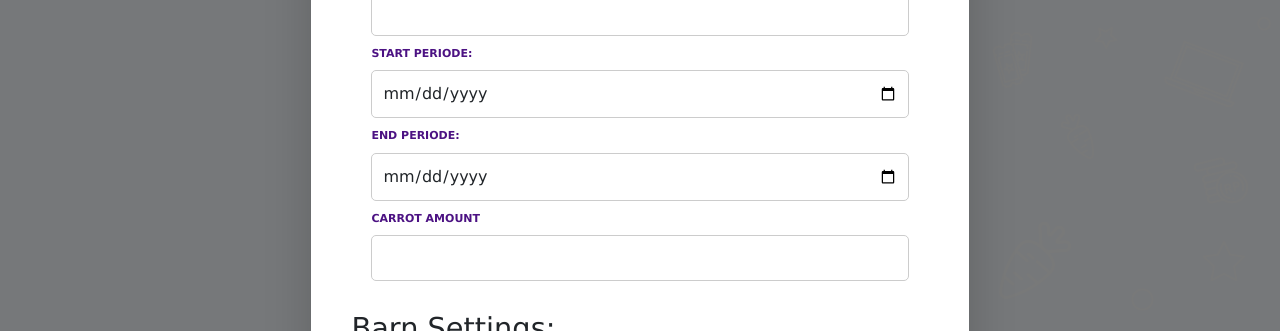
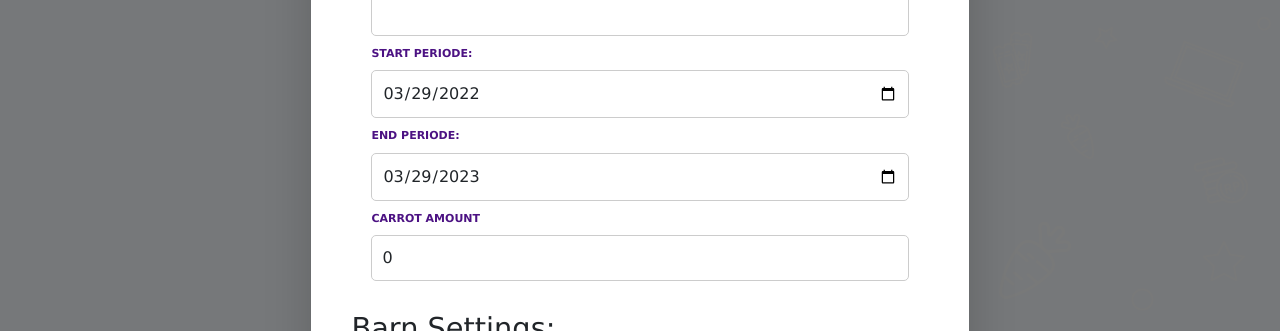
Before and after one commit to Mitrais-Carrot-2/carrot-frontend, a Next.js app: page /farmer in a window 1280 px wide. Both pictures are taken after a click on the button "Create Barn". Shown: the part 289-620 px from the top of the page. Built offline with nearby package versions, Linux system fonts and the light colour scheme; no server answers.

Commit message:
Add functional create new barn

```diff
--- a/components/Barn/CreateBarn.js
+++ b/components/Barn/CreateBarn.js
@@ -1,9 +1,24 @@
 import React from "react";
 import BarnReward from "./BarnReward";
-// import { AiOutlineClose } from "react-icons/ai";
 import Modal from "@components/Modal";
+import moment from "moment";
+import { useState } from "react";
+import axios from "axios";
 
 export default function CreateBarn(props) {
+  const today = moment().format("YYYY-MM-DD");
+  const nextYear = moment().add(1, "year").format("YYYY-MM-DD");
+  const [newBarn, setNewBarn] = useState({
+    barn_name: "",
+    start_date: today,
+    end_date: nextYear,
+    carrot_amount: 0,
+  });
+
+  function passNewBarnWithApi() {
+    console.log(newBarn);
+    axios.post("http://localhost:8181/api/farmer/barn/", newBarn);
+  }
   function createTable() {
     return (
       <div>
@@ -11,13 +26,35 @@ export default function CreateBarn(props) {
           <h2>Barn Details:</h2>
           <div className="barn-details">
             <label>Barn Name:</label>
-            <input type="text" name="barnName" />
+            <input
+              value={newBarn.barn_name}
+              type="text"
+              name="barnName"
+              onChange={(item) => setNewBarn({ ...newBarn, barn_name: item.target.value })}
+            />
             <label>Start Periode:</label>
-            <input type="date" name="startPeriode" />
+            <input
+              value={newBarn.start_date}
+              type="date"
+              name="startPeriode"
+              onChange={(item) => setNewBarn({ ...newBarn, start_date: item.target.value })}
+            />
             <label>End Periode:</label>
-            <input type="date" name="endPeriode" />
+            <input
+              value={newBarn.end_date}
+              type="date"
+              name="endPeriode"
+              onChange={(item) => setNewBarn({ ...newBarn, end_date: item.target.value })}
+            />
             <label>Carrot Amount</label>
-            <input type="number" name="carrotAmount" />
+            <input
+              value={newBarn.carrot_amount}
+              type="number"
+              name="carrotAmount"
+              onChange={(item) =>
+                setNewBarn({ ...newBarn, carrot_amount: item.target.value })
+              }
+            />
           </div>
 
           <h2>Barn Settings:</h2>
@@ -42,8 +79,14 @@ export default function CreateBarn(props) {
     );
   }
   return (
-    <div >
-      <Modal title="Create Barn" body={createTable()} action="Create Barn" closeClick={props.closeClick} />
+    <div>
+      <Modal
+        title="Create Barn"
+        body={createTable()}
+        action="Create Barn"
+        closeClick={props.closeClick}
+        actionClick={passNewBarnWithApi}
+      />
     </div>
   );
 }
```
